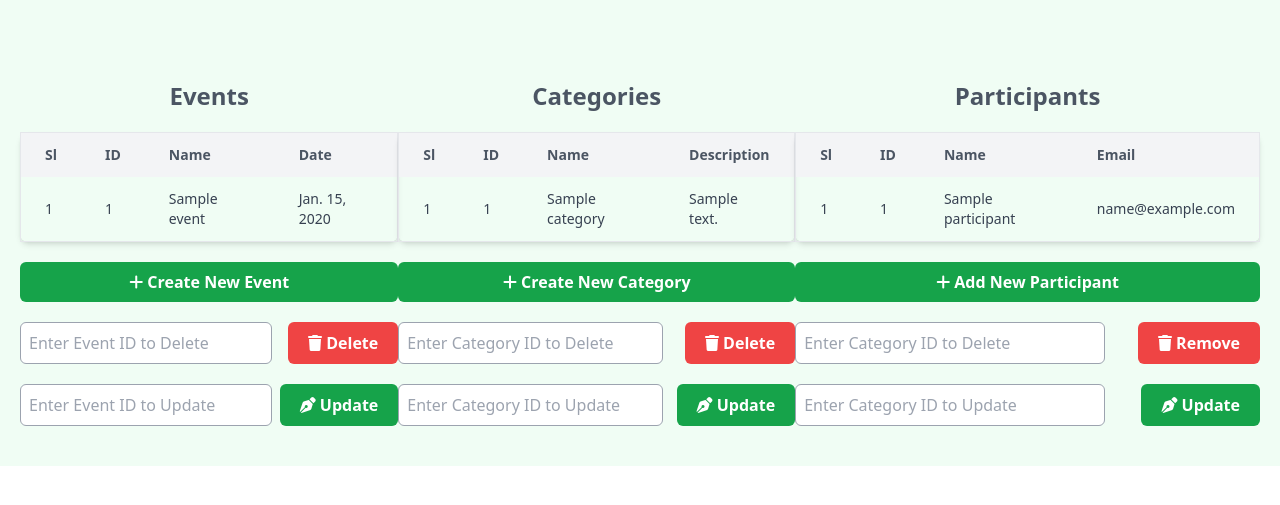
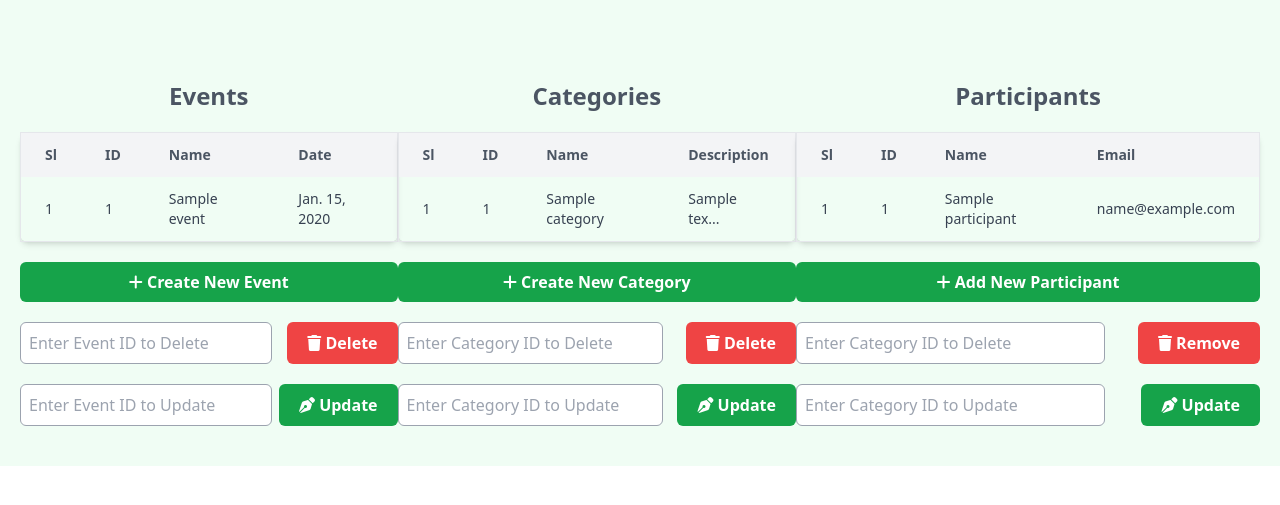
Before and after one commit to achibhossengit/Event-Manager, a Django app: page /event/management/ in a window 1280 px wide. Shown: the part 78-583 px from the top of the page. Run offline with Django 5.2, Linux system fonts and the light colour scheme; tables that the repository leaves empty hold one stand-in row (values such as "Sample post"); some libraries are stand-ins or nearby versions.

Commit message:
slice category descriptions

```diff
--- a/event/templates/management.html
+++ b/event/templates/management.html
@@ -64,7 +64,7 @@
                             <td class="px-6 py-3 text-sm text-gray-700">{{ forloop.counter }}</td>
                             <td class="px-6 py-3 text-sm text-gray-700">{{ category.id }}</td>
                             <td class="px-6 py-3 text-sm text-gray-700">{{ category.name }}</td>
-                            <td class="px-6 py-3 text-sm text-gray-700">{{ category.description }}</td>
+                            <td class="px-6 py-3 text-sm text-gray-700">{{ category.description|slice:":10"}}...</td>
                         </tr>
                     {% endfor %}
                 </tbody>
```
